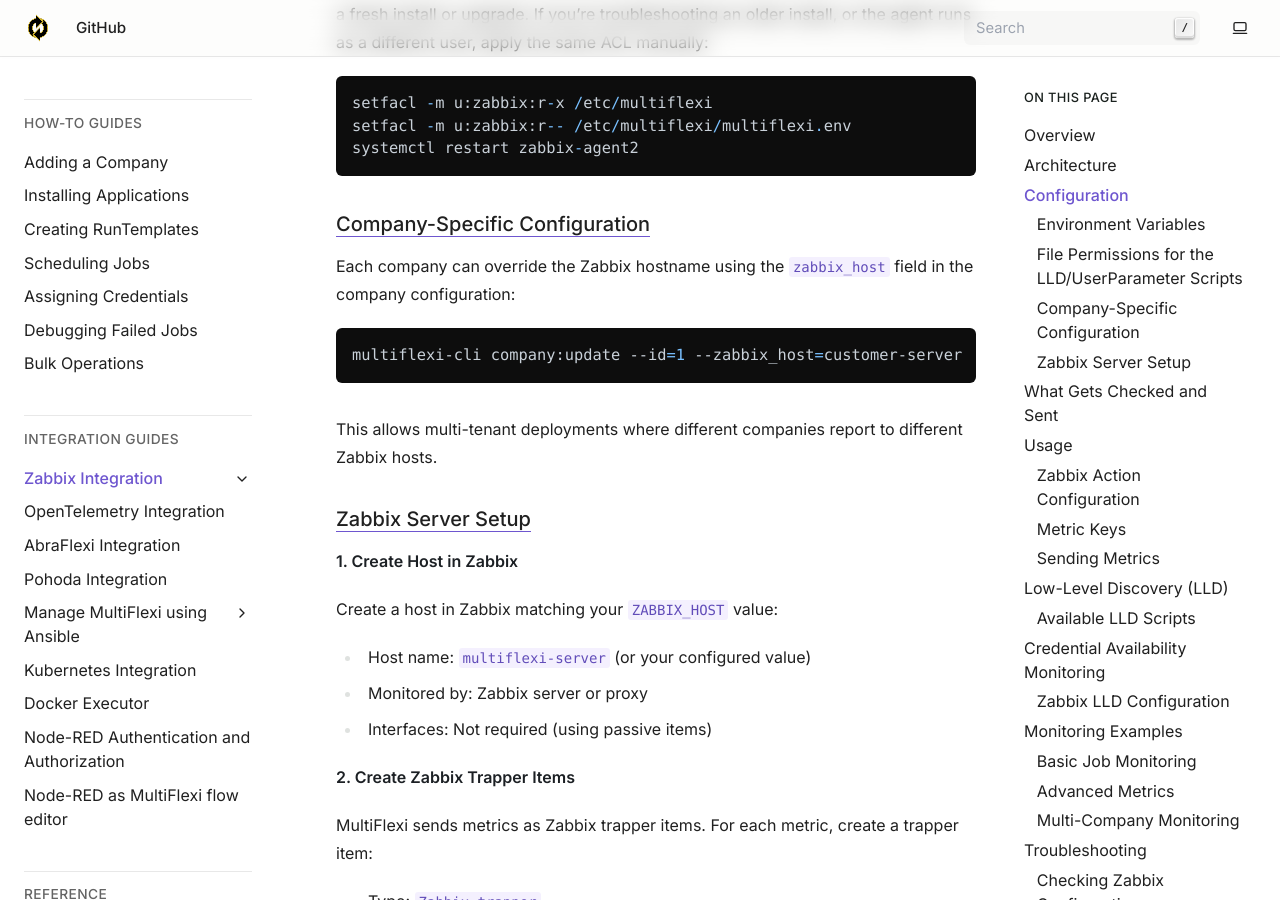
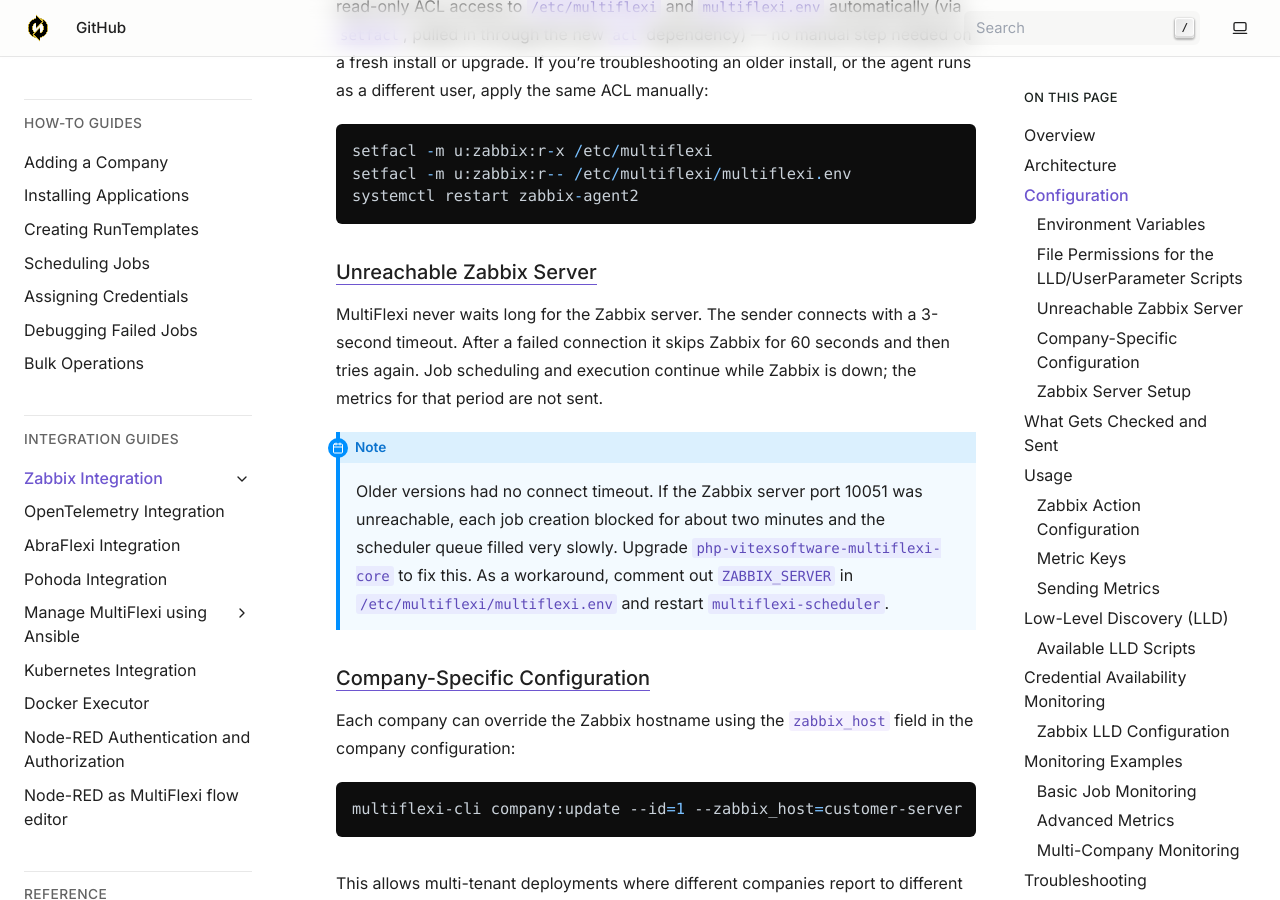
Before and after one commit to VitexSoftware/multiflexi-doc-en, a Sphinx documentation site: the page built from source/integrations/zabbix.rst, in a window 1280 px wide and 900 px high, scrolled down 4142 px. Built offline with Sphinx 7.4.7, drawn with Linux system fonts in a browser that asks for light colours; some of the changed text lies outside the part shown.

Commit message:
docs(zabbix): document ZabbixSender timeout and retry logic
Co-Authored-By: Claude Sonnet 5.5 <noreply@anthropic.com>

```diff
--- a/source/integrations/zabbix.rst
+++ b/source/integrations/zabbix.rst
@@ -95,6 +95,22 @@ a different user, apply the same ACL manually::
    setfacl -m u:zabbix:r-x /etc/multiflexi
    setfacl -m u:zabbix:r-- /etc/multiflexi/multiflexi.env
    systemctl restart zabbix-agent2
+
+Unreachable Zabbix Server
+~~~~~~~~~~~~~~~~~~~~~~~~~
+
+MultiFlexi never waits long for the Zabbix server. The sender connects with a
+3-second timeout. After a failed connection it skips Zabbix for 60 seconds and
+then tries again. Job scheduling and execution continue while Zabbix is down;
+the metrics for that period are not sent.
+
+.. note::
+
+   Older versions had no connect timeout. If the Zabbix server port 10051 was
+   unreachable, each job creation blocked for about two minutes and the
+   scheduler queue filled very slowly. Upgrade ``php-vitexsoftware-multiflexi-core``
+   to fix this. As a workaround, comment out ``ZABBIX_SERVER`` in
+   ``/etc/multiflexi/multiflexi.env`` and restart ``multiflexi-scheduler``.
 
 Company-Specific Configuration
 ~~~~~~~~~~~~~~~~~~~~~~~~~~~~~~
```
